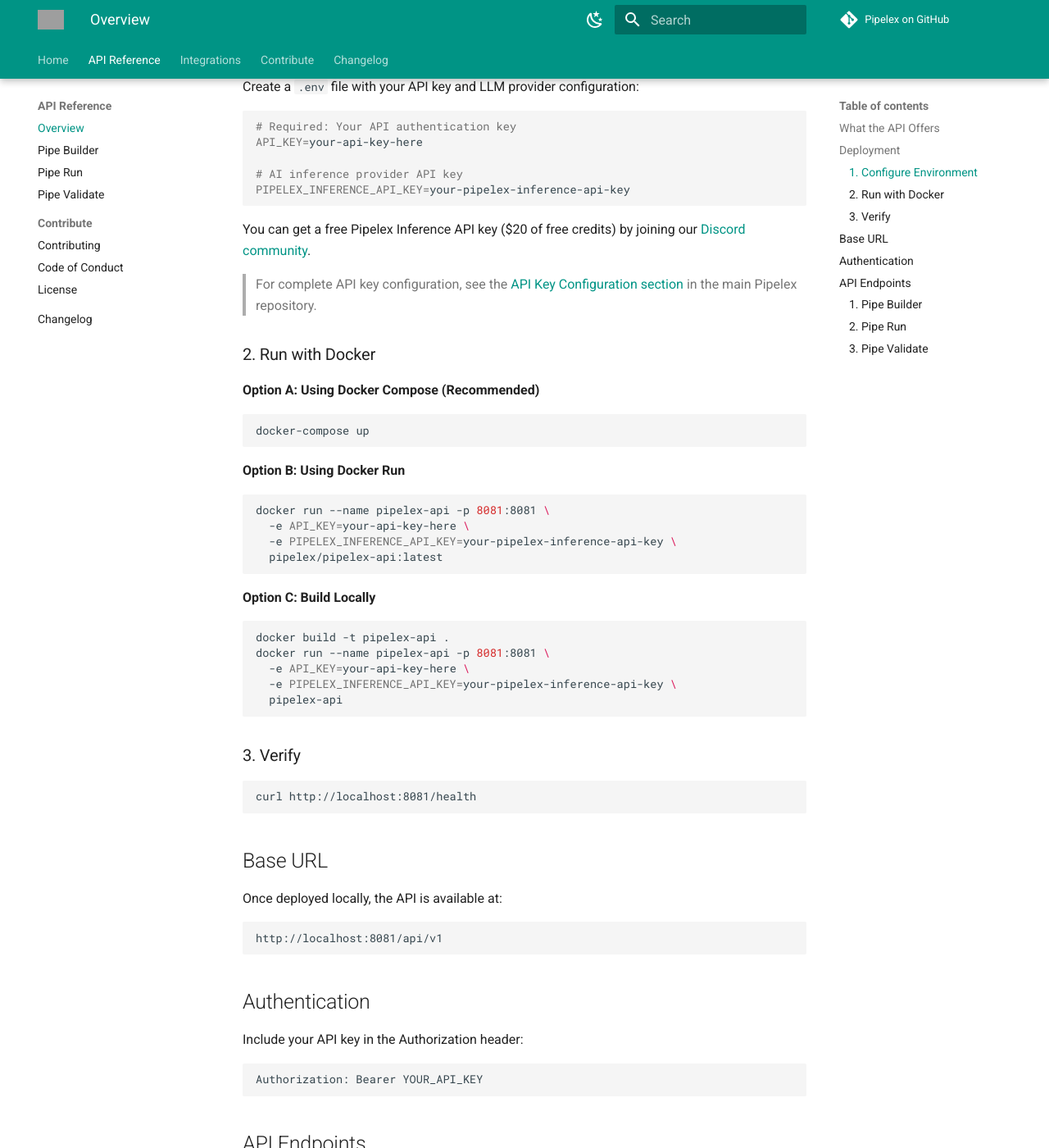
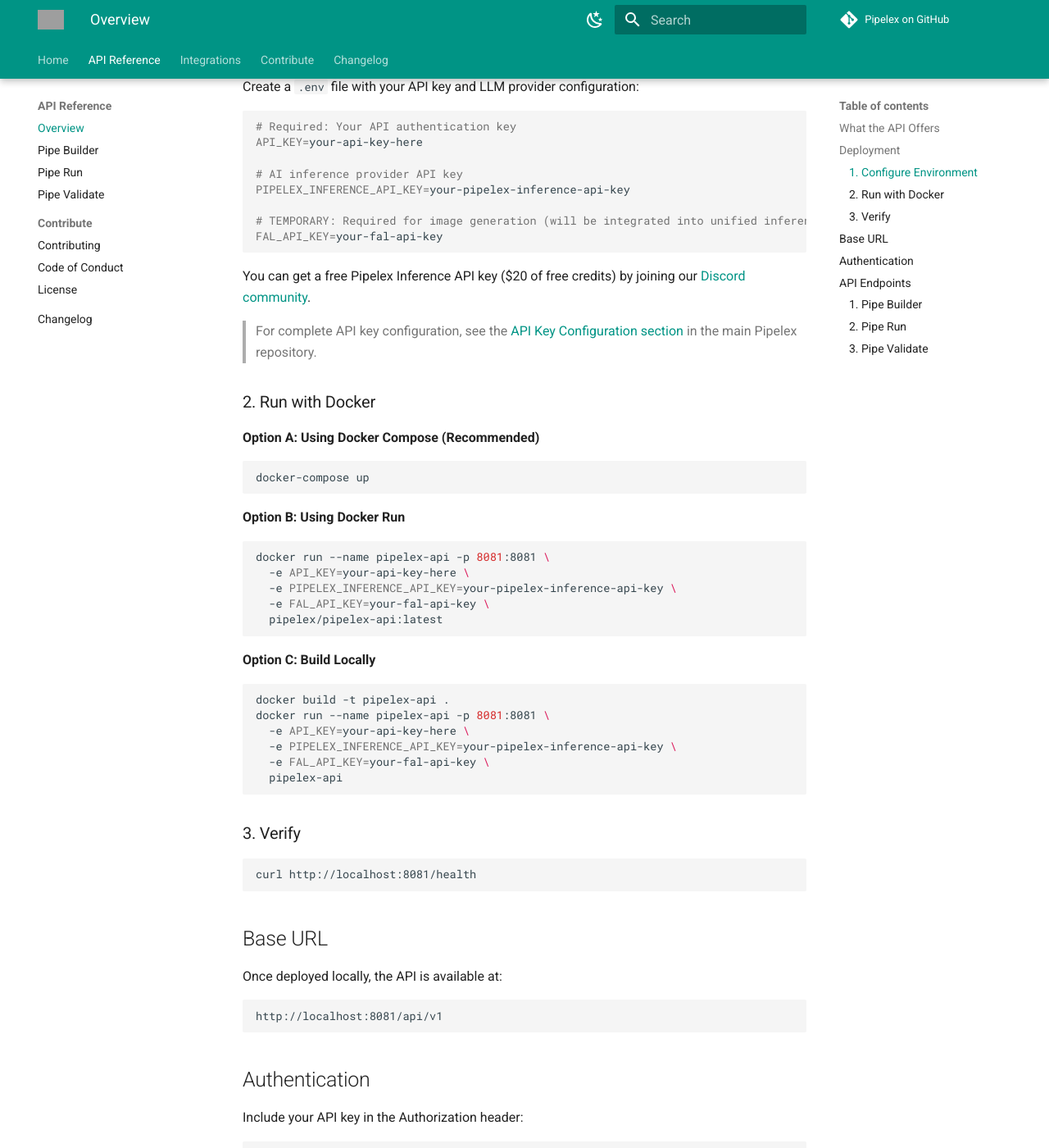
Before and after one commit to Pipelex/pipelex-api, an MkDocs documentation site: the page built from docs/index.md, in a window 1280 px wide and 1400 px high, scrolled down 631 px. Shown: the whole window at 82% size. Built offline with MkDocs 1.6.1 and Material for MkDocs 9.7.7, drawn with Linux system fonts in a browser that asks for light colours; comment, search, counter and statistics services are not loaded; grey boxes are pictures that could not be loaded.

Commit message:
update doc

````diff
--- a/docker-compose.yml
+++ b/docker-compose.yml
@@ -6,3 +6,4 @@
     environment:
       - API_KEY=${API_KEY}
       - PIPELEX_INFERENCE_API_KEY=${PIPELEX_INFERENCE_API_KEY}
+      - FAL_API_KEY=${FAL_API_KEY}
--- a/docs/index.md
+++ b/docs/index.md
@@ -24,6 +24,9 @@
 
 # AI inference provider API key
 PIPELEX_INFERENCE_API_KEY=your-pipelex-inference-api-key
+
+# TEMPORARY: Required for image generation (will be integrated into unified inference system)
+FAL_API_KEY=your-fal-api-key
 ```
 
 You can get a free Pipelex Inference API key ($20 of free credits) by joining our [Discord community](https://go.pipelex.com/discord).
@@ -44,6 +47,7 @@
 docker run --name pipelex-api -p 8081:8081 \
   -e API_KEY=your-api-key-here \
   -e PIPELEX_INFERENCE_API_KEY=your-pipelex-inference-api-key \
+  -e FAL_API_KEY=your-fal-api-key \
   pipelex/pipelex-api:latest
 ```
 
@@ -54,6 +58,7 @@
 docker run --name pipelex-api -p 8081:8081 \
   -e API_KEY=your-api-key-here \
   -e PIPELEX_INFERENCE_API_KEY=your-pipelex-inference-api-key \
+  -e FAL_API_KEY=your-fal-api-key \
   pipelex-api
 ```
 
````
Also changed, not shown: README.md (+5 -0 lines), 2 other files.
